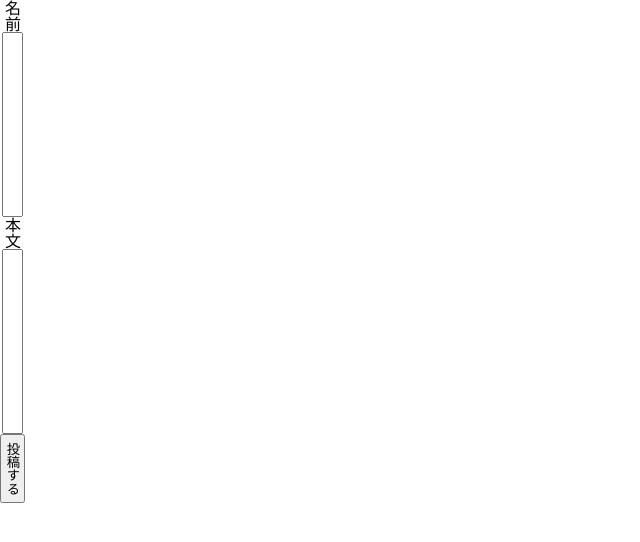
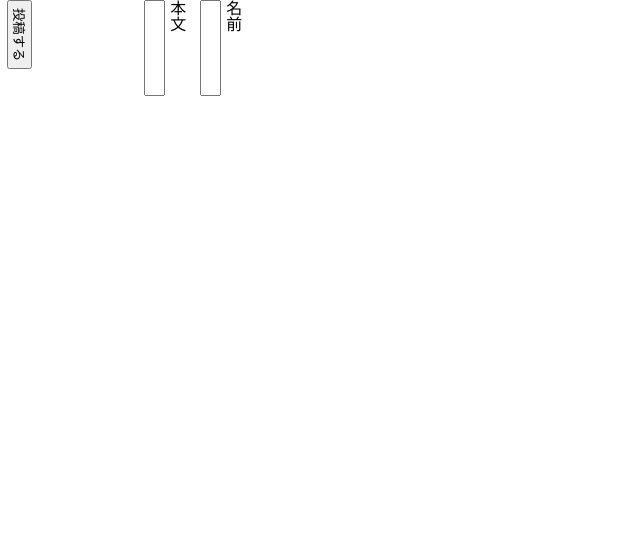
Before and after one commit to kysnrm/makimono, a Nuxt app: page / in a window 1280 px wide. Shown: the top 542 px of the page, without its empty margins (0-640 px from the left). Built offline with nearby package versions, Linux system fonts and the light colour scheme.

Commit message:
fix form layout

```diff
--- a/pages/index.vue
+++ b/pages/index.vue
@@ -5,7 +5,7 @@
       <input id="author" v-model="newPost.author" type="text" name="author" />
       <label for="text">本文</label>
       <input id="text" v-model="newPost.text" type="text" name="text" />
-      <input type="submit" value="投稿する" />
+      <button type="submit">投稿する</button>
     </form>
     <div v-for="(item, index) in items" :key="index">
       {{ item.author }}
@@ -42,4 +42,20 @@ export default {
 .container {
   writing-mode: vertical-rl;
 }
+input {
+  width: 6rem;
+  margin-right: -6rem;
+  margin-left: 2rem;
+  display: block;
+  transform: rotate(90deg);
+  transform-origin: top left;
+  writing-mode: initial;
+}
+button {
+  margin-right: 100%;
+  margin-left: 2rem;
+  transform: rotate(90deg);
+  transform-origin: top left;
+  writing-mode: initial;
+}
 </style>
```
